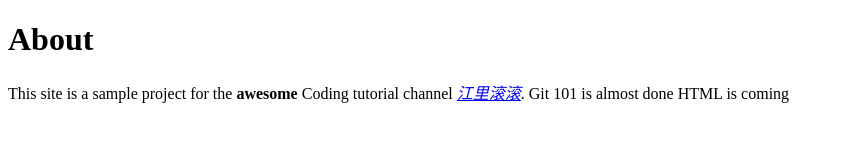
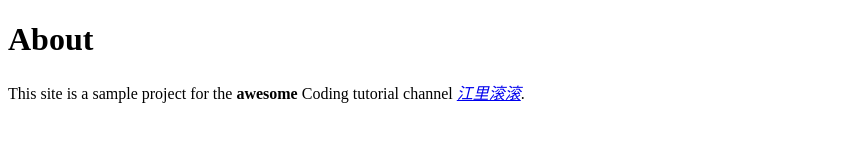
Before and after one commit to liga-liga/website, a plain HTML site: page about.html in a window 1280 px wide. Shown: the whole page, without its empty margins (0-844 px from the left). Drawn offline with Linux system fonts and the light colour scheme.

Commit message:
Delete Git and HTML in about.page

```diff
--- a/about.html
+++ b/about.html
@@ -9,8 +9,6 @@
     <p>
       This site is a sample project for the <strong>awesome</strong> Coding
       tutorial channel <em><a href="https://space.bilibili.com/526380793">江里滚滚</a></em>.
-      Git 101 is almost done
-      HTML is coming
     </p>
   </body>
 </html>
```
